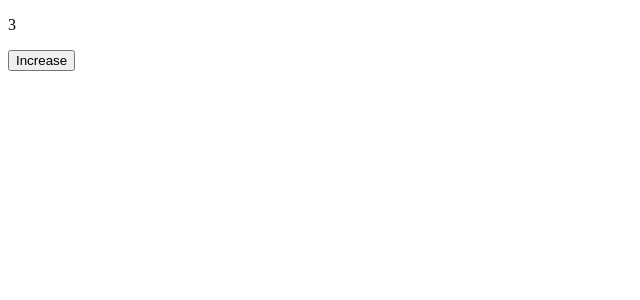
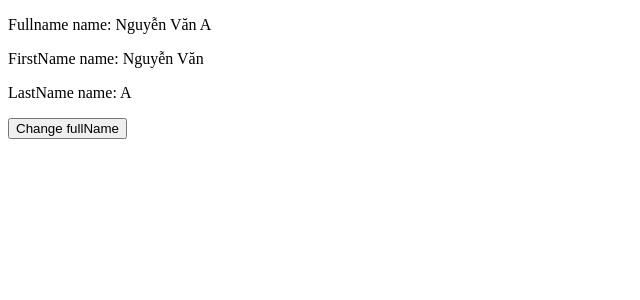
Before and after one commit to beovan/vue-learning, a Vue app: page / in a window 1280 px wide. Shown: the top 300 px of the page, without its empty margins (0-640 px from the left). Built offline with nearby package versions, Linux system fonts and the light colour scheme.

Commit message:
writable computed

```diff
--- a/src/App.vue
+++ b/src/App.vue
@@ -1,15 +1,30 @@
 <script setup>
-import { ref } from 'vue'
+import {
+  computed, reactive, ref
+} from 'vue';
+const firstName = ref('Nguyễn Văn')
+const lastName = ref('A');
 
-const count = ref(2)
-count.value++
+const fullName = computed({
+  get() {
+    return firstName.value + ' ' + lastName.value;
+  },
+  set(newValue){
+    [firstName.value ,lastName.value] = newValue.split(',');
+  }
+  }
+);
 
-const increase = ( ) => count.value++
+const changeFullName = () => {
+  fullName.value = 'Nguyễn Văn,B';
+}
 </script>
 
 <template>
   <div>
-    <p> {{ count }}</p>
-    <button @click="increase">Increase</button>
+    <p id="count">Fullname name: {{ fullName }}</p>
+    <p id="count">FirstName name: {{ firstName }}</p>
+    <p id="count">LastName name: {{ lastName }}</p>
+    <button @click="changeFullName">Change fullName</button>
   </div>
 </template>
```
